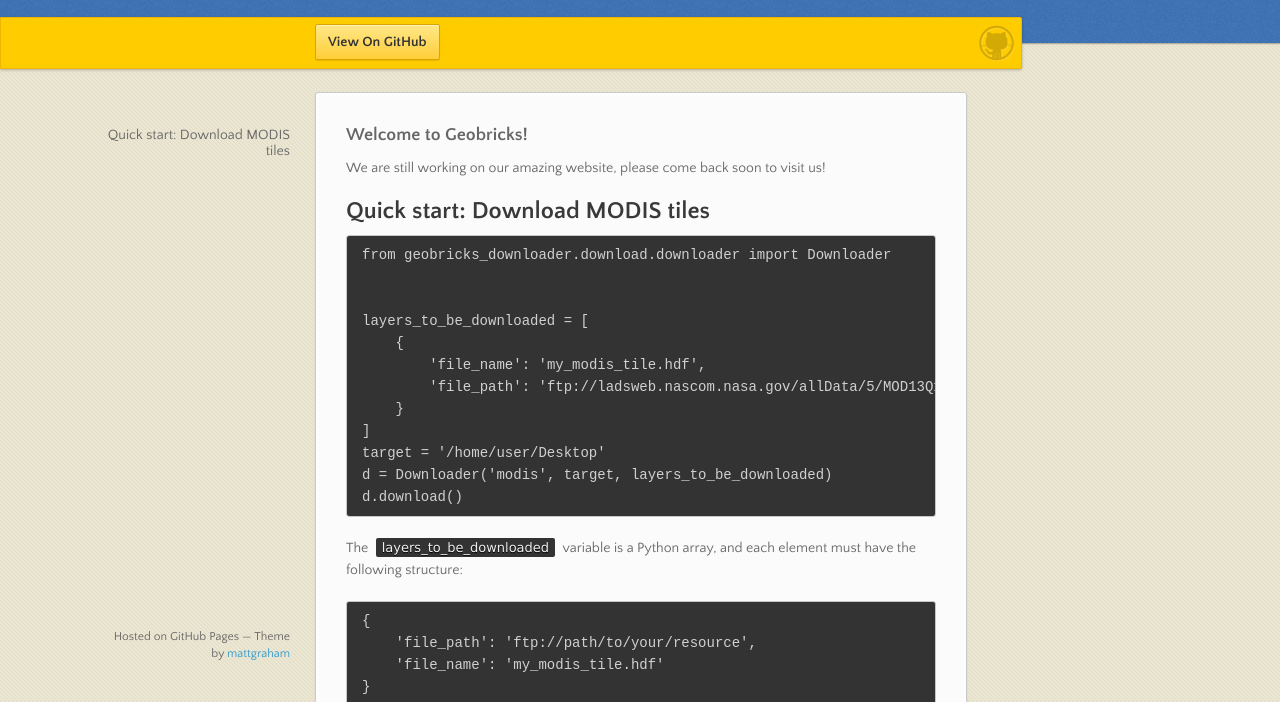
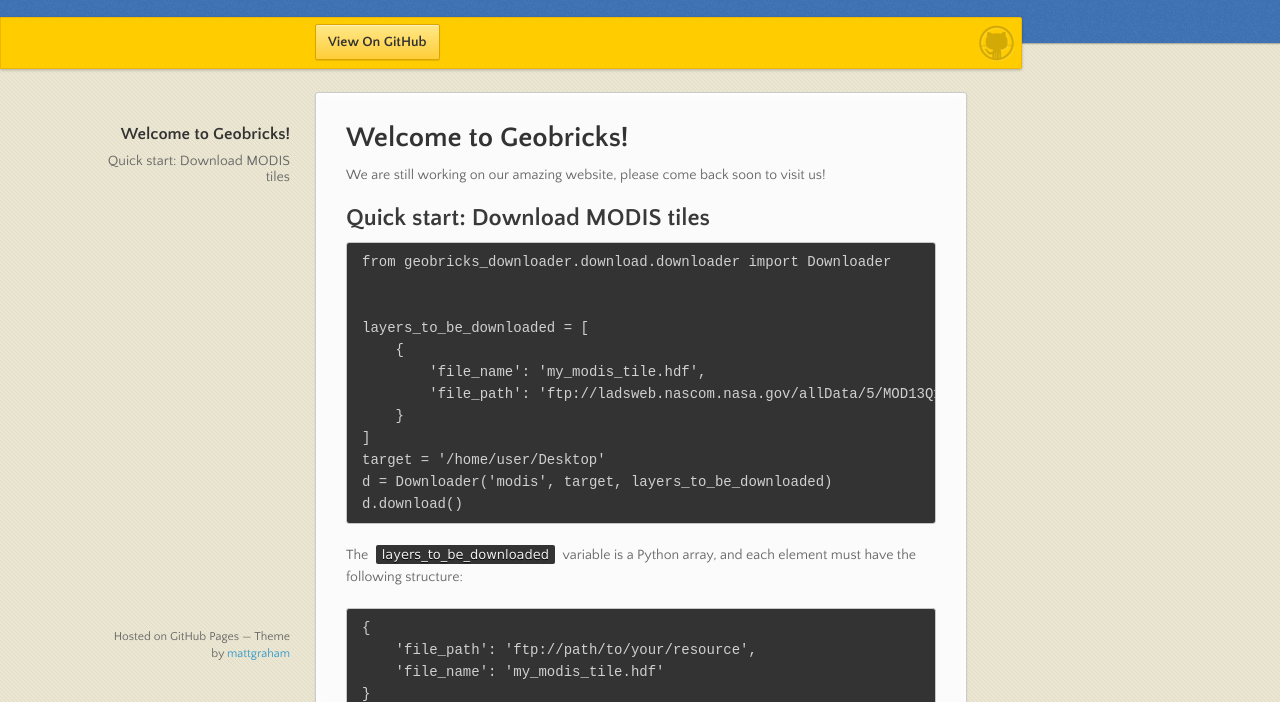
Before and after one commit to geobricks/geobricks.github.io, a plain HTML site: page index.html in a window 1280 px wide. Shown: the part 98-800 px from the top of the page. Drawn offline with nearby package versions, Linux system fonts and the light colour scheme.

```diff
--- a/index.html
+++ b/index.html
@@ -32,8 +32,8 @@
         <ul></ul>
       </nav>
       <section>
-        <h3>
-<a id="welcome-to-geobricks" class="anchor" href="#welcome-to-geobricks" aria-hidden="true"><span class="octicon octicon-link"></span></a>Welcome to Geobricks!</h3>
+        <h1>
+<a id="welcome-to-geobricks" class="anchor" href="#welcome-to-geobricks" aria-hidden="true"><span class="octicon octicon-link"></span></a>Welcome to Geobricks!</h1>
 
 <p>We are still working on our amazing website, please come back soon to visit us!</p>
 
```
Also changed, not shown: params.json (+1 -1 lines).
